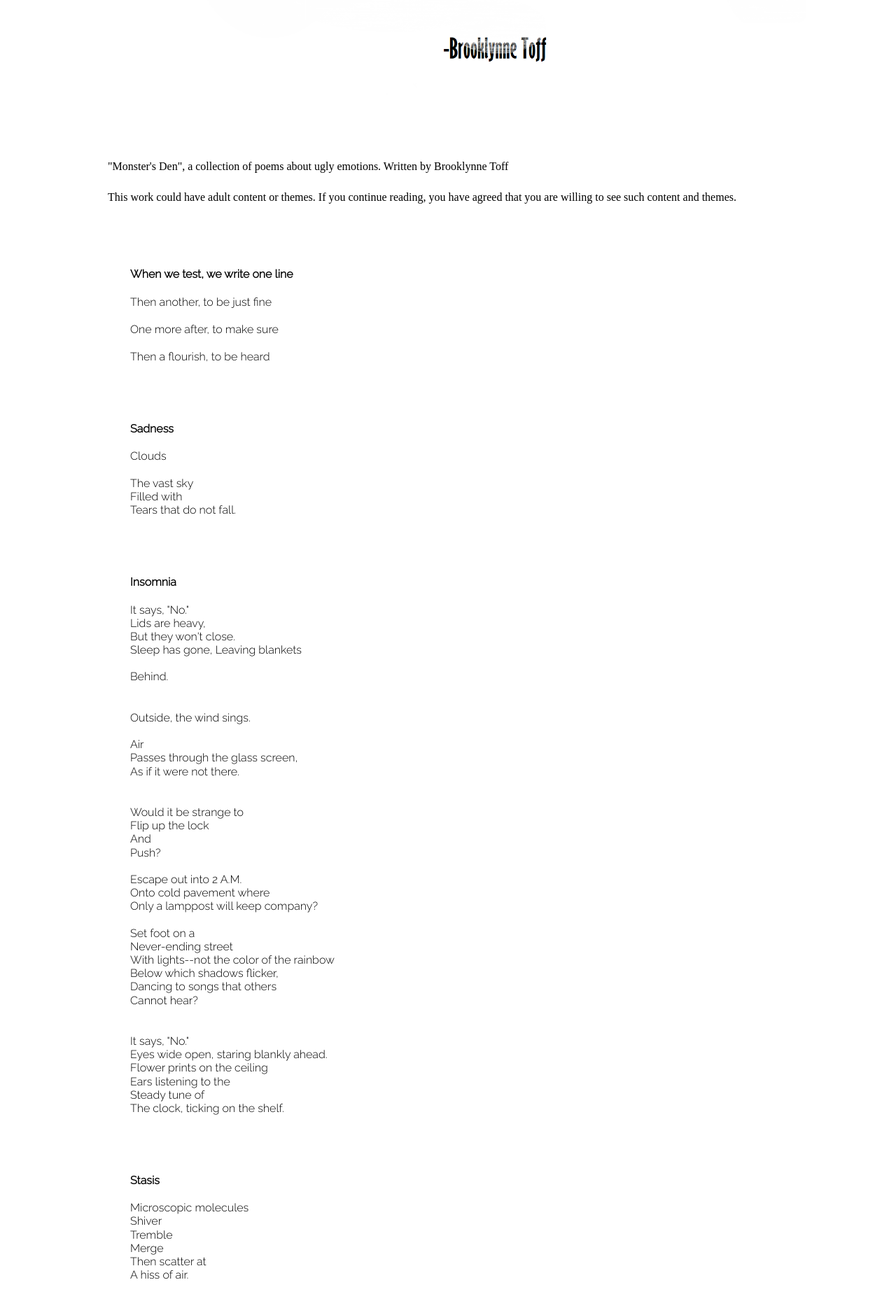
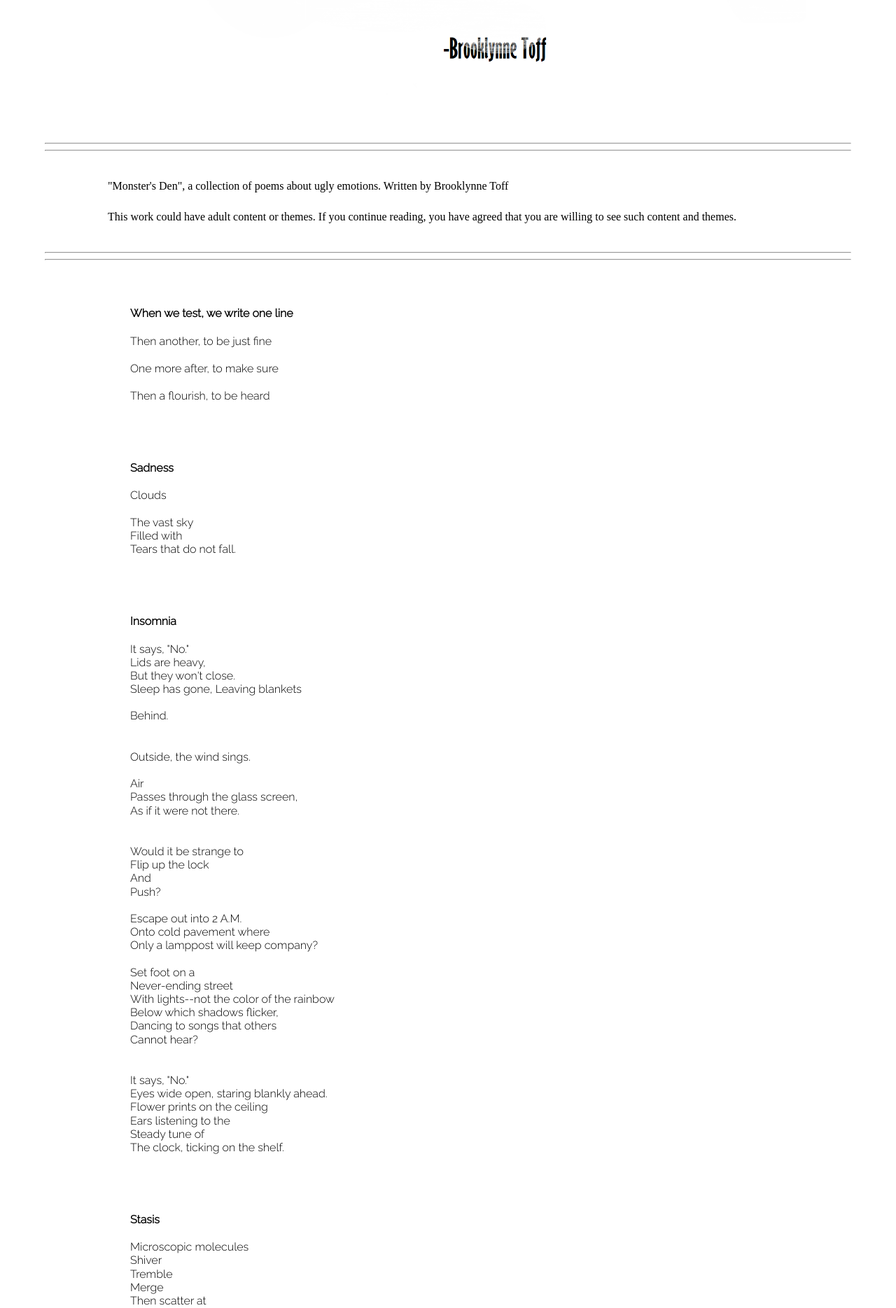
Before and after one commit to truebrooklynn/truebrooklynn.github.io, a Jekyll site: the page built from other/poetry/monstersden/index.html, in a window 1280 px wide. Shown: the part 583-2452 px from the top of the page at 70% size. Built offline with Jekyll 4.4.1, drawn with Linux system fonts in a browser that asks for light colours; some web fonts are replaced.

Commit message:
Update index.html

```diff
--- a/other/poetry/monstersden/index.html
+++ b/other/poetry/monstersden/index.html
@@ -7,10 +7,14 @@ title: Monster's Den
 </div>
 
 <div class = "someContentBanner">
+  <hr />
+  <hr />
   <p></p>
   <p>"Monster's Den", a collection of poems about ugly emotions. Written by Brooklynne Toff</p>
   <p>This work could have adult content or themes. If you continue reading, you have agreed that you are willing to see such content and themes.
   <p></p>
+  <hr />
+  <hr />
 </div>
 
 <div class = "someContentBanner">
@@ -184,5 +188,6 @@ title: Monster's Den
     <p></br>Keep up.</p>
     <p></p>
   </div>
-
+<p></p>
+<p></p>
 </div>
```
